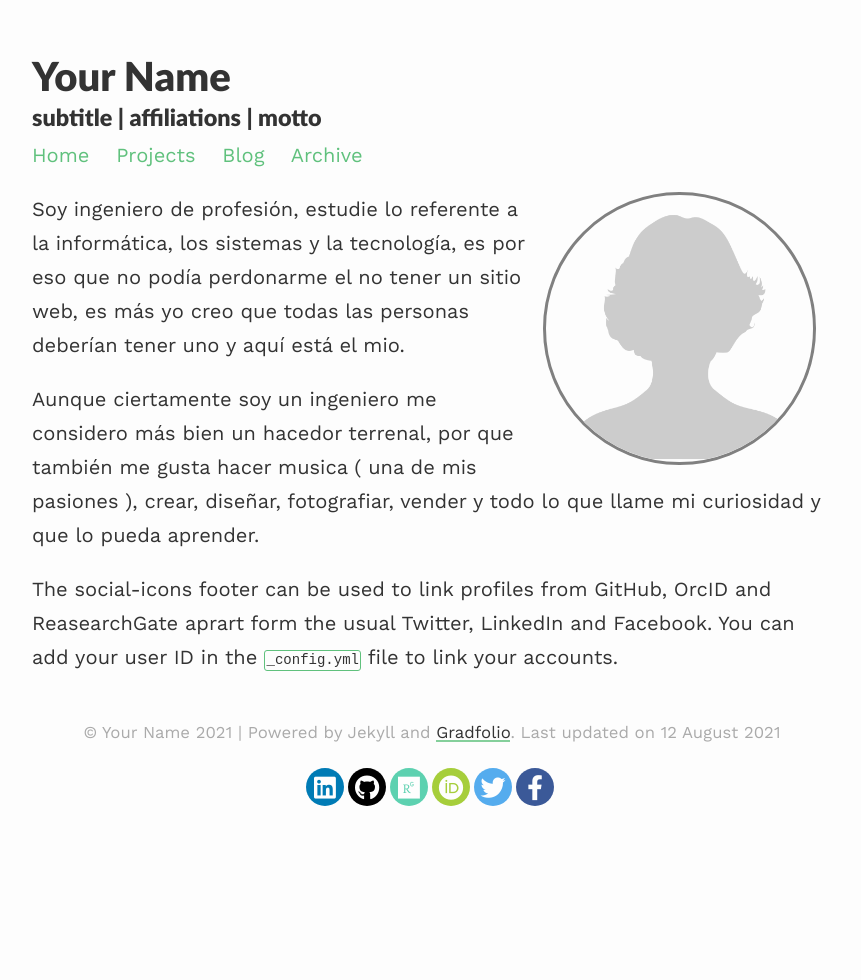
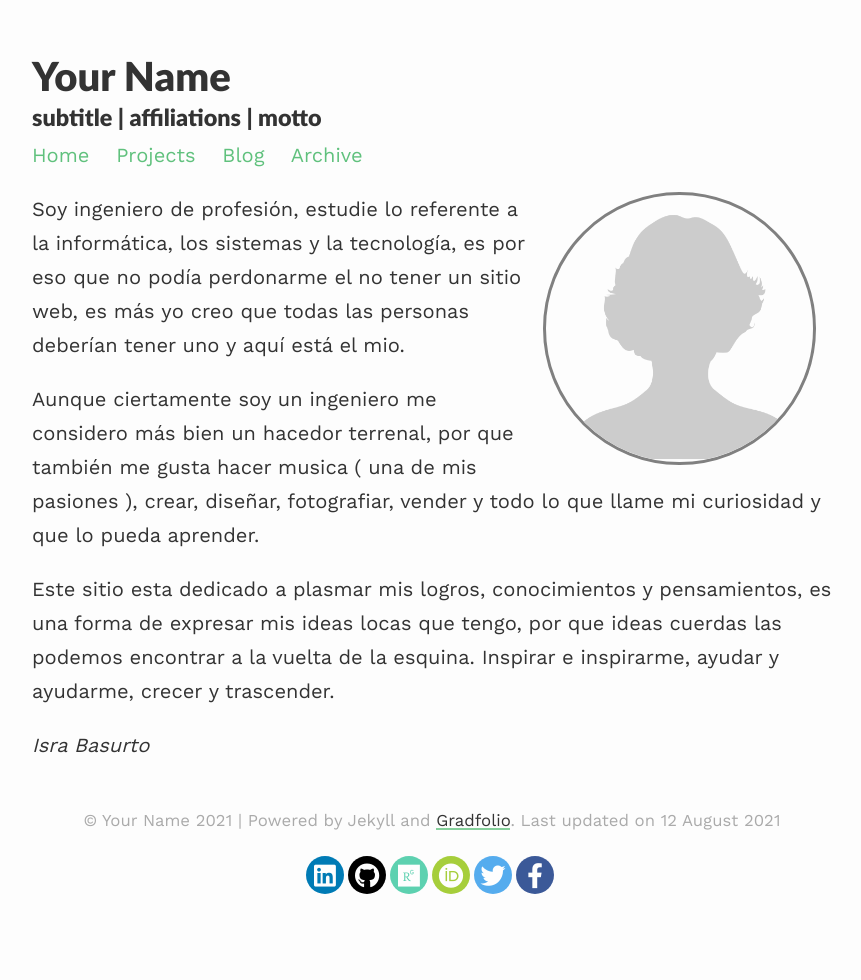
Before and after one commit to stackbit-projects/israbasurto-0da8b, a Jekyll site: the page built from index.md, in a window 1280 px wide. Shown: the whole page, without its empty margins (208-1069 px from the left). Built offline with Jekyll 4.4.1, drawn with Linux system fonts in a browser that asks for light colours; nearby versions of some CDN libraries.

Commit message:
index.md: updated markdown_content

```diff
--- a/index.md
+++ b/index.md
@@ -9,4 +9,6 @@ Soy ingeniero de profesión, estudie lo referente a la informática, los sistema
 
 Aunque ciertamente soy un ingeniero me considero más bien un hacedor terrenal, por que también me gusta hacer musica ( una de mis pasiones ), crear, diseñar, fotografiar, vender y todo lo que llame mi curiosidad y que lo pueda aprender.
 
-The social-icons footer can be used to link profiles from GitHub, OrcID and ReasearchGate aprart form the usual Twitter, LinkedIn and Facebook. You can add your user ID in the `_config.yml` file to link your accounts.
+Este sitio esta dedicado a plasmar mis logros, conocimientos y pensamientos, es una forma de expresar mis ideas locas que tengo, por que ideas cuerdas las podemos encontrar a la vuelta de la esquina. Inspirar e inspirarme, ayudar y ayudarme, crecer y trascender.
+
+*Isra Basurto*
```
